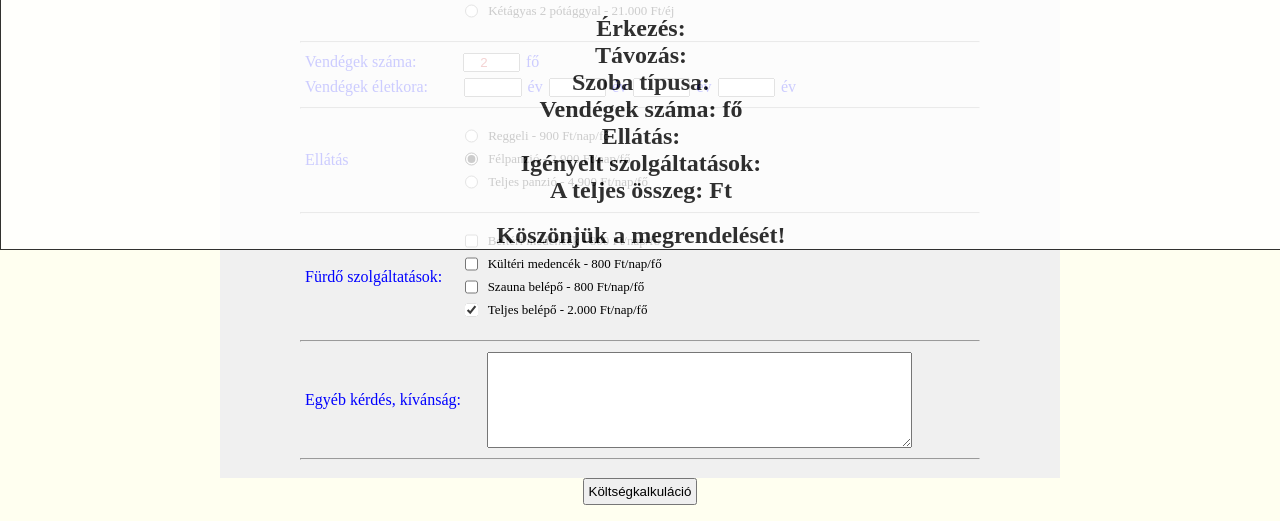
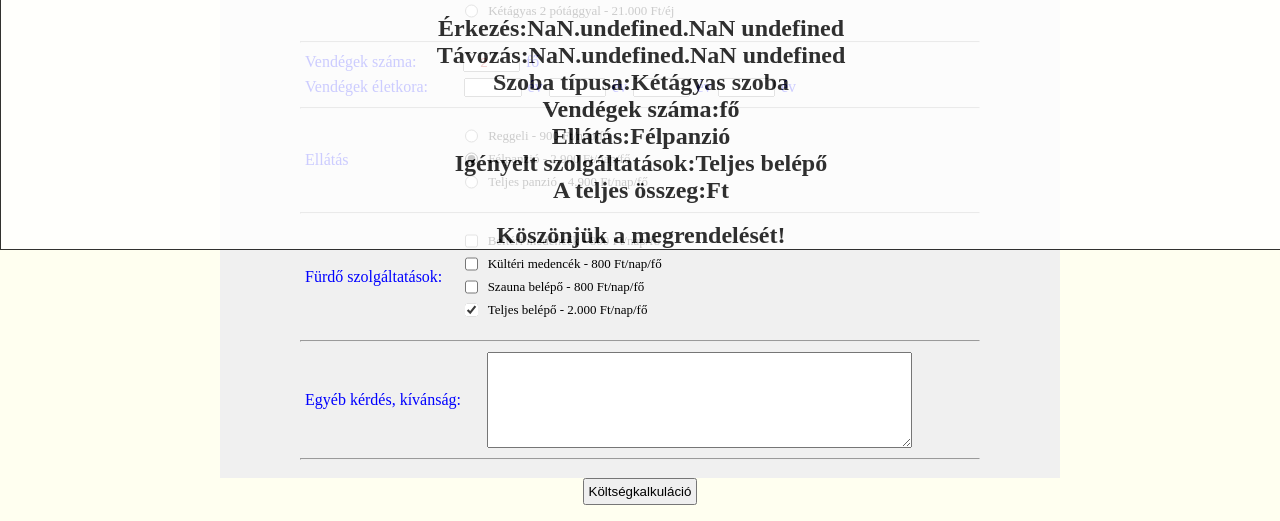
Before and after one commit to docziadrian/Panzio, a plain HTML site: page index.html in a window 1280 px wide. Both pictures are taken after a click on the button "Költségkalkuláció". Shown: the part 279-800 px from the top of the page. Drawn offline with Linux system fonts and the light colour scheme.

Commit message:
Modal design

```diff
--- a/index.html
+++ b/index.html
@@ -13,13 +13,13 @@
         <p>Kedves Vendégünk!</p>
         <p>Tájékoztatjuk a sikeres foglalásról.</p>
         <br>
-        <p>Érkezés: </p>
-        <p>Távozás: </p>
-        <p>Szoba típusa: </p>
-        <p>Vendégek száma: fő</p>
-        <p>Ellátás: </p>
-        <p>Igényelt szolgáltatások: </p>
-        <p>A teljes összeg: Ft</p>
+        <p>Érkezés:  <span id="erkezesVeg"></span> </p>
+        <p>Távozás:  <span id="tavozasVeg"></span> </p>
+        <p>Szoba típusa: <span id="szobaVeg"></span> </p>
+        <p>Vendégek száma: <span id="vendegekVeg"></span> fő</p>
+        <p>Ellátás: <span id="ellatasVeg"></span> </p>
+        <p>Igényelt szolgáltatások: <span id="igenyeltSzolgVeg"></span> </p>
+        <p>A teljes összeg: <span id="osszegVeg"></span> Ft</p>
         <br>
         <p>Köszönjük a megrendelését!</p>
     </div>
@@ -30,11 +30,11 @@
             <hr>
             <div class="flex">
                 <p>Érkezés dátuma:</p>
-                <input type="date">
+                <input id="erkezes" type="date">
             </div>
             <div class="flex">
                 <p>Távozás dátuma:</p>
-                <input type="date">
+                <input id="tavozas" type="date">
             </div>
             <hr>
             <div class="flex">
--- a/index.js
+++ b/index.js
@@ -15,14 +15,48 @@ vendegEletkor1 = vendegEletkor2 = vendegEletkor3 = vendegEletkor4 = 0;
 let koltseg = 0;
 let vendegek = 2;
 
+let erkezes = "";
+let tavozas = "";
+
 let szoba_tipusa = ""
 let ellatas = ""
 furdo_szolgaltatasok = "";
 
-
+let belteri = kulteri = szauna = teljes = false;
 let hiba = false;
 
+
+let napok_szama;
+
+
+
+
+let datumEllenorzes = () => {
+
+    let months = ["Jan", "Feb", "Márc", "Ápr", "Máj", "Jún", "Júl",
+         "Aug", "Szept", "Okt", "Nov", "Dec"];
+
+    let days = ["vasárnap", "hétfő", "kedd", "szerda", "csütörtök", "péntek", "szombat"];
+
+
+    erkezesD = new Date(document.querySelector("#erkezes").value);
+    tavozasD = new Date(document.querySelector("#tavozas").value);
+
+    napok_szama = tavozasD.getDay() - erkezesD.getDay();
+
+
+
+    erkezes = `${erkezesD.getFullYear()}.${months[erkezesD.getMonth()]}.${erkezesD.getDate()} ${days[erkezesD.getDay()]}`
+    tavozas = `${tavozasD.getFullYear()}.${months[tavozasD.getMonth()]}.${tavozasD.getDate()} ${days[tavozasD.getDay()]}`
+
+
+
+}
+
 gomb.addEventListener("click", () => {
+
+    datumEllenorzes()
+
     if(egyagyas.checked){
         koltseg += 9000;
         szoba_tipusa = "Egyágyas szoba";
@@ -43,6 +77,8 @@ gomb.addEventListener("click", () => {
         szoba_tipusa = "Kétágyas szoba kettő pótággyal";
     }
 
+    document.querySelector("#szobaVeg").innerHTML = szoba_tipusa;
+
     if(document.querySelector("#reggeli").checked){
         koltseg += 900;
         ellatas = "Reggeli"
@@ -58,29 +94,45 @@ gomb.addEventListener("click", () => {
         ellatas = "Teljes panzió"
     }
 
+    document.querySelector("#ellatasVeg").innerHTML = ellatas;
+
     if(document.querySelector("#belteriMedencek").checked){
         koltseg += 800;
         furdo_szolgaltatasok = "Beltéri medencék"
+        document.querySelector("#igenyeltSzolgVeg").innerHTML += furdo_szolgaltatasok;
     }
 
     if(document.querySelector("#kulteriMedencek").checked){
         koltseg += 800;
         furdo_szolgaltatasok = "Kültéri medencék"
+        document.querySelector("#igenyeltSzolgVeg").innerHTML += furdo_szolgaltatasok;
+
     }
 
     if(document.querySelector("#szauna").checked){
         koltseg += 800;
         furdo_szolgaltatasok = "Szauna belépő"
+        document.querySelector("#igenyeltSzolgVeg").innerHTML += furdo_szolgaltatasok;
+
     }
 
     if(document.querySelector("#teljesBelepo").checked){
         koltseg += 800;
         furdo_szolgaltatasok = "Teljes belépő"
+        document.querySelector("#igenyeltSzolgVeg").innerHTML += furdo_szolgaltatasok;
     }
 
-    alert(koltseg)
+
+
+    eredmenyKiiratas();
     koltseg = 0;
 })
+
+let eredmenyKiiratas = () => {
+    document.querySelector(".rendeles").style.display = "flex";
+    document.querySelector("#erkezesVeg").innerHTML = erkezes;
+    document.querySelector("#tavozasVeg").innerHTML = tavozas;
+}
 
 
 let vendegEletkorAllitas = (input) => {
@@ -266,6 +318,7 @@ let vendekEllenorzes = () => {
 this.addEventListener("input", () => {
     document.querySelector("#hiba").textContent = ""
     vendegek = document.querySelector("#vendegekSzama").value
+    document.querySelector("#vendegekVeg").innerHTML = vendegek;
     ketagyasEgyPotaggyalEllenorzes();
     ketagyasKetPotaggyalEllenorzes();
     vendekEllenorzes();
--- a/style.css
+++ b/style.css
@@ -141,7 +141,7 @@ button{
 
 
 .rendeles{
-    display: flex;
+    display: none;
     flex-direction: column;
     justify-content: center;
     align-items: center;
```
